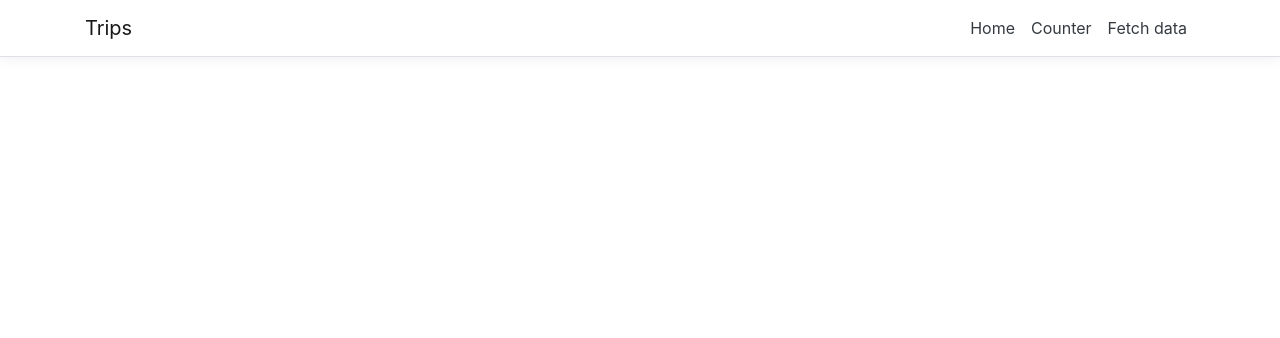
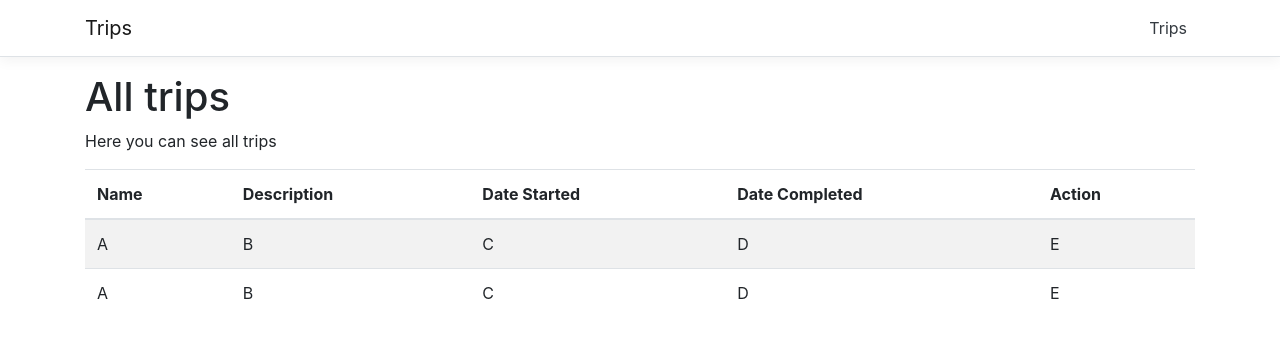
Before and after one commit to helloarchy/trips-react-net, a React (Create React App) app in the folder ClientApp/: page /trips in a window 1280 px wide. Shown: the top 338 px of the page. Built offline with nearby package versions, Linux system fonts and the light colour scheme.

Commit message:
Add trips table with state

```diff
--- a/ClientApp/src/App.js
+++ b/ClientApp/src/App.js
@@ -6,6 +6,7 @@ import { FetchData } from './components/FetchData';
 import { Counter } from './components/Counter';
 
 import './custom.css'
+import {Trips} from "./components/Trip/Trips";
 
 export default class App extends Component {
   static displayName = App.name;
@@ -16,6 +17,7 @@ export default class App extends Component {
         <Route exact path='/' component={Home} />
         <Route path='/counter' component={Counter} />
         <Route path='/fetch-data' component={FetchData} />
+        <Route path='/trips' component={Trips} />
       </Layout>
     );
   }
--- a/ClientApp/src/components/NavMenu.js
+++ b/ClientApp/src/components/NavMenu.js
@@ -31,13 +31,7 @@ export class NavMenu extends Component {
             <Collapse className="d-sm-inline-flex flex-sm-row-reverse" isOpen={!this.state.collapsed} navbar>
               <ul className="navbar-nav flex-grow">
                 <NavItem>
-                  <NavLink tag={Link} className="text-dark" to="/">Home</NavLink>
-                </NavItem>
-                <NavItem>
-                  <NavLink tag={Link} className="text-dark" to="/counter">Counter</NavLink>
-                </NavItem>
-                <NavItem>
-                  <NavLink tag={Link} className="text-dark" to="/fetch-data">Fetch data</NavLink>
+                  <NavLink tag={Link} className="text-dark" to="/Trips">Trips</NavLink>
                 </NavItem>
               </ul>
             </Collapse>
--- /dev/null
+++ b/ClientApp/src/components/Trip/Trips.jsx
@@ -0,0 +1,59 @@
+import React, {Component} from "react";
+
+export class Trips extends Component {
+    constructor(props) {
+        super(props);
+
+        this.state = {
+            trips: [],
+            loading: false
+        }
+    }
+
+    renderAllTripsTable(trips) {
+        return (
+            <table className={"table table-striped"}>
+                <thead>
+                <tr>
+                    <th>Name</th>
+                    <th>Description</th>
+                    <th>Date Started</th>
+                    <th>Date Completed</th>
+                    <th>Action</th>
+                </tr>
+                </thead>
+                <tbody>
+                <tr>
+                    <td>A</td>
+                    <td>B</td>
+                    <td>C</td>
+                    <td>D</td>
+                    <td>E</td>
+                </tr>
+                <tr>
+                    <td>A</td>
+                    <td>B</td>
+                    <td>C</td>
+                    <td>D</td>
+                    <td>E</td>
+                </tr>
+                </tbody>
+            </table>
+        )
+    }
+
+    render() {
+        let content = this.state.loading ? (
+            <p><em>Loading...</em></p>
+        ) : (
+            this.renderAllTripsTable(this.state.trips)
+        )
+        return (
+          <div>
+              <h1>All trips</h1>
+              <p>Here you can see all trips</p>
+              {content}
+          </div>
+        );
+    }
+}
```
